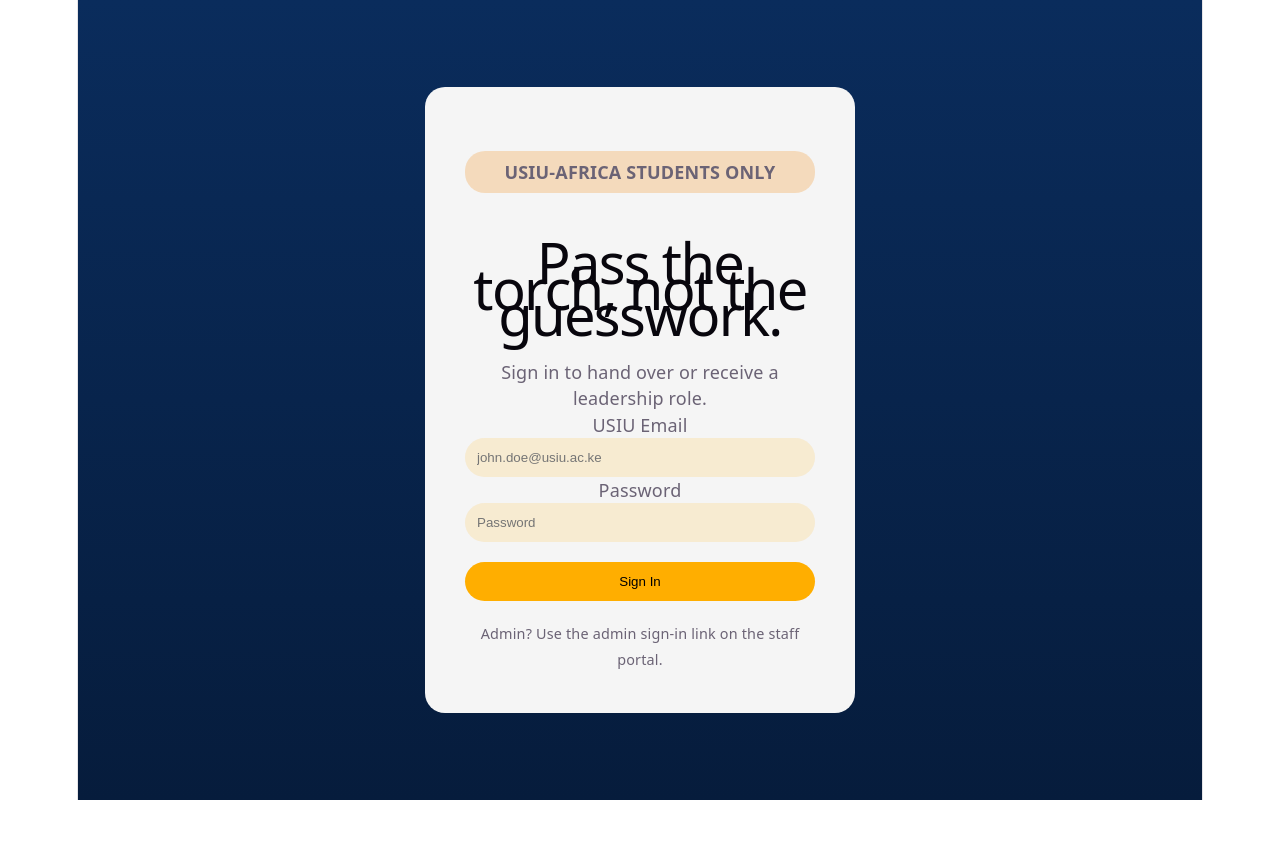
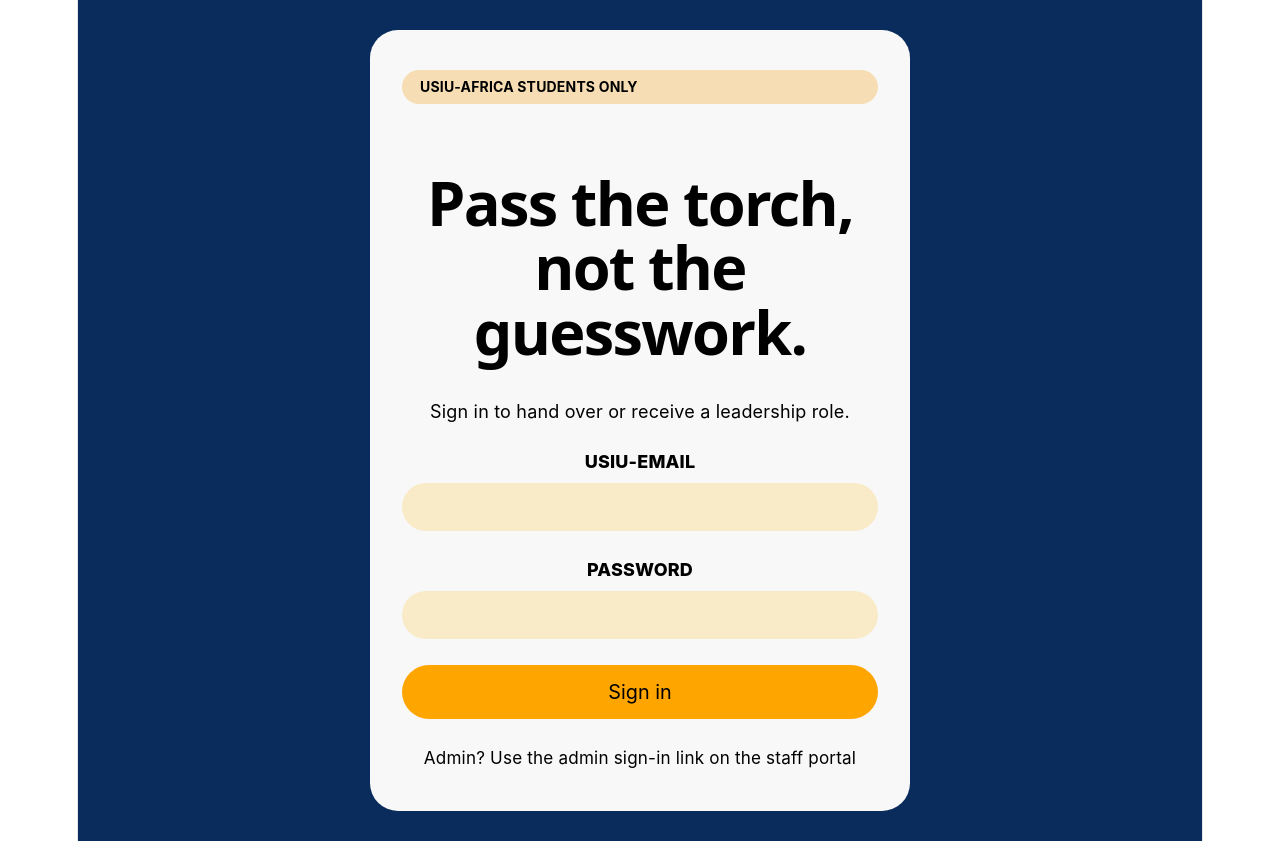
Before and after one commit to daizy-k/USIULEGACYLEAD, a React (Vite) app: page / in a window 1280 px wide. Before the commit the page ends 800 px from the top, so only its background shows below. Built offline with nearby package versions, Linux system fonts and the light colour scheme.

Commit message:
Login page update

```diff
--- a/src/components/Login/Login.css
+++ b/src/components/Login/Login.css
@@ -1,45 +1,118 @@
-.login-page {
+*{
+    margin:0;
+    padding:0;
+    box-sizing:border-box;
+    font-family:Inter,Arial,sans-serif;
+}
+
+.login-page{
     min-height:100vh;
     display:flex;
     justify-content:center;
     align-items:center;
-    background:linear-gradient(to bottom,#0A2C5C,#061C3C);
+    background:#0A2C5C;
+    padding:30px;
 }
 
 .login-form{
+    width:540px;
+    background:#f8f8f8;
+    border-radius:28px;
+    padding:40px 32px;
     display:flex;
     flex-direction:column;
-    width:350px;
-    padding:40px;
-    background:whitesmoke;
-    border-radius:20px;
 }
 
-.login-form h4{
-    background:rgba(242,155,56,.3);
-    border-radius:20px;
-    padding:8px;
-    text-align:center;
+.badge{
+    width:100%;
+    height:34px;
+
+    display:flex;
+    align-items:center;
+    justify-content:flex-start;
+
+    padding-left:18px;
+
+    background:#f6ddb4;
+    border-radius:999px;
+
+    font-size:14px;
+    font-weight:700;
+    color:#000;
+
+    margin-bottom:35px;
+}
+
+.title{
+    font-size:3.4rem;
+    font-weight:900;
+    line-height:1.05;
+    color:#000;
+
+    margin-bottom:35px;
+}
+
+.subtitle{
+    font-size:1rem;
+    color:#000;
+    margin-bottom:24px;
+}
+
+.login-form label{
+    font-size:1rem;
+    font-weight:800;
+    color:#000;
+    margin-bottom:8px;
+    text-transform:uppercase;
 }
 
 .login-form input{
-    padding:12px;
+    width:100%;
+    height:48px;
+
     border:none;
-    border-radius:20px;
-    background:rgba(255,174,0,.15);
+    outline:none;
+
+    background:#F9EBC8;
+
+    border-radius:999px;
+
+    padding:0 20px;
+
+    font-size:1rem;
+
+    margin-bottom:26px;
+}
+
+.login-form input::placeholder{
+    color:#777;
 }
 
 .login-form button{
-    margin-top:20px;
-    padding:12px;
+    width:100%;
+    height:54px;
+
     border:none;
-    border-radius:20px;
-    background:rgb(255,174,0);
+
+    border-radius:999px;
+
+    background:#FFA500;
+
+    color:#000;
+
+    font-size:1.1rem;
+
     cursor:pointer;
+
+    transition:.2s;
+}
+
+.login-form button:hover{
+    background:#f59b00;
 }
 
 .admin-text{
-    font-size:.8rem;
-    margin-top:20px;
-    text-align:center;
+    margin-top:26px;
+    font-size:.95rem;
+    color:#000;
 }
--- a/src/components/Login/Login.jsx
+++ b/src/components/Login/Login.jsx
@@ -12,55 +12,52 @@
       email,
       password,
     });
-
-    // TODO:
-    // Send login request to backend/Firebase
   };
 
   return (
     <div className="login-page">
       <form className="login-form" onSubmit={handleSubmit}>
 
-        <h4>USIU-AFRICA STUDENTS ONLY</h4>
+        <div className="badge">
+          USIU-AFRICA STUDENTS ONLY
+        </div>
 
-        <h1>Pass the torch, not the guesswork.</h1>
+        <h1 className="title">
+          Pass the torch, not the guesswork.
+        </h1>
 
-        <p>
+        <p className="subtitle">
           Sign in to hand over or receive a leadership role.
         </p>
 
         <label htmlFor="email">
-          USIU Email
+          USIU-EMAIL
         </label>
 
         <input
           id="email"
           type="email"
-          placeholder="john.doe@usiu.ac.ke"
           value={email}
           onChange={(e) => setEmail(e.target.value)}
-          required
         />
 
         <label htmlFor="password">
-          Password
+          PASSWORD
         </label>
 
         <input
           id="password"
           type="password"
-          placeholder="Password"
           value={password}
           onChange={(e) => setPassword(e.target.value)}
-          required
         />
 
         <button type="submit">
-          Sign In
+          Sign in
         </button>
 
         <p className="admin-text">
-          Admin? Use the admin sign-in link on the staff portal.
+          Admin? Use the admin sign-in link on the staff portal
         </p>
 
       </form>
```
